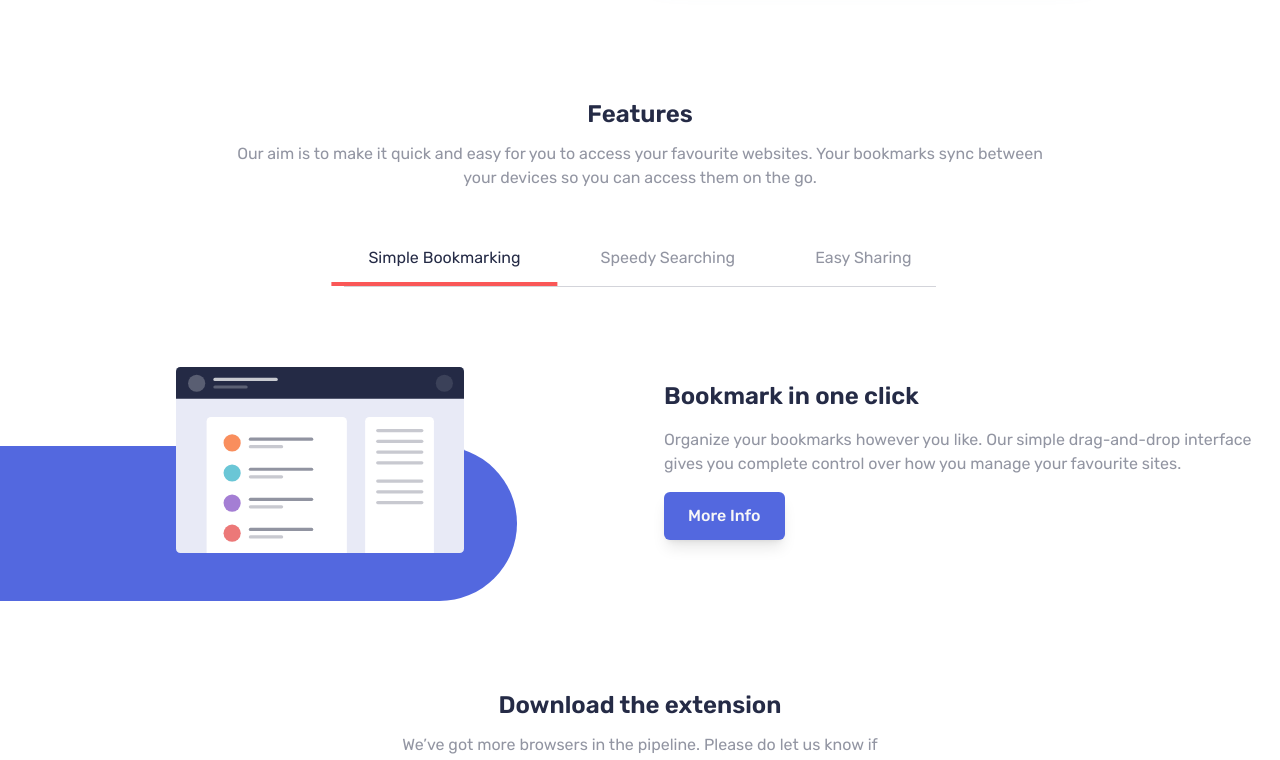
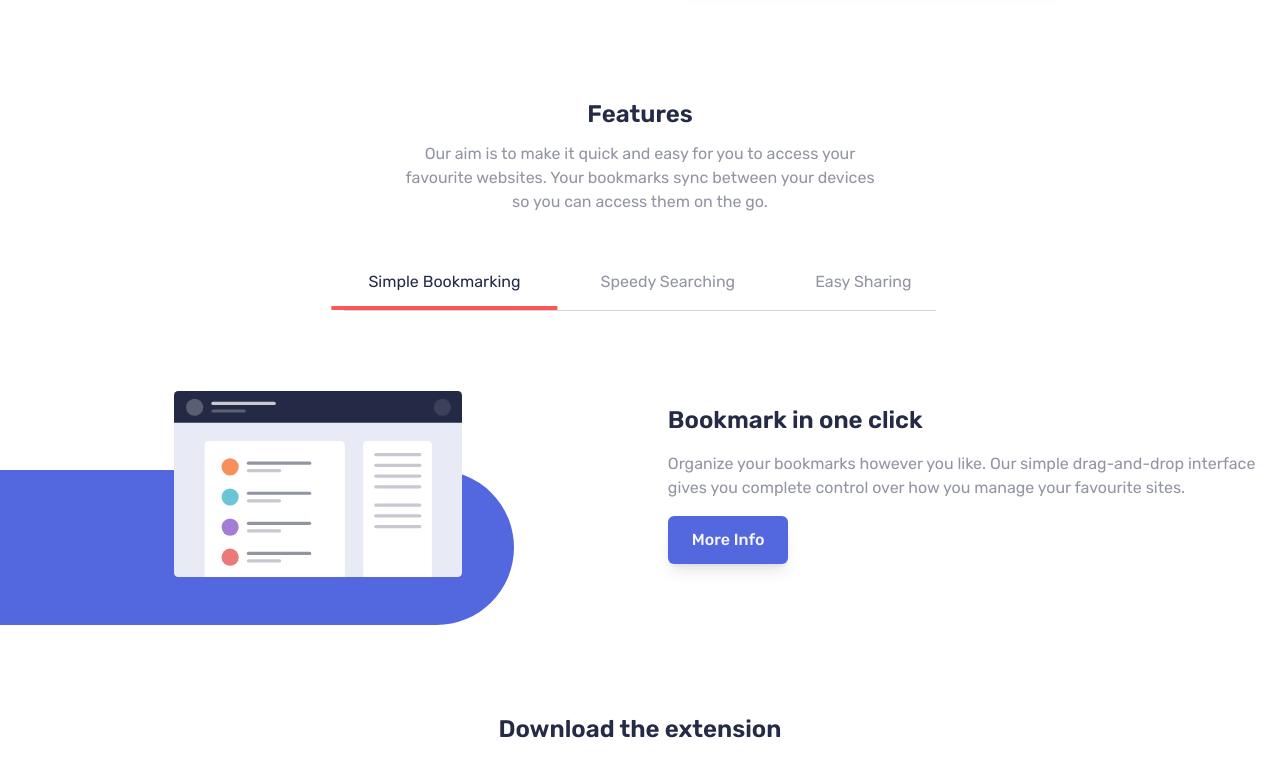
Before and after one commit to Abaljerind/bookmark-landing-page, a React (Vite) app: page / in a window 1280 px wide. Shown: the part 494-1254 px from the top of the page. Built offline with nearby package versions, Linux system fonts and the light colour scheme.

Commit message:
Applied styles for lg breakpoint
Added 2 <br> tag to <p> tag
Applied styles to: 2 <br> and <article>
Also applied styles for md breakpoint to <article>

```diff
--- a/src/components/Features.jsx
+++ b/src/components/Features.jsx
@@ -39,9 +39,10 @@ const Features = () => {
           Features
         </h2>
         <p className="text-newDarkBlue/50 md:w-2/3">
-          Our aim is to make it quick and easy for you to access your favourite
-          websites. Your bookmarks sync between your devices so you can access
-          them on the go.
+          Our aim is to make it quick and easy for you to access your{" "}
+          <br className="hidden lg:block" /> favourite websites. Your bookmarks
+          sync between your devices <br className="hidden lg:block" /> so you
+          can access them on the go.
         </p>
       </header>
       {/* ./ header */}
@@ -73,7 +74,7 @@ const Features = () => {
 
         {/* tab content */}
         <article
-          className="mt-20 md:flex md:items-center md:justify-between"
+          className="mt-20 md:flex md:items-center md:justify-between md:gap-2 lg:justify-center"
           role="tabpanel"
           id={`panel-${activeTab}`}
           aria-labelledby={`tab-${activeTab}`}
```
